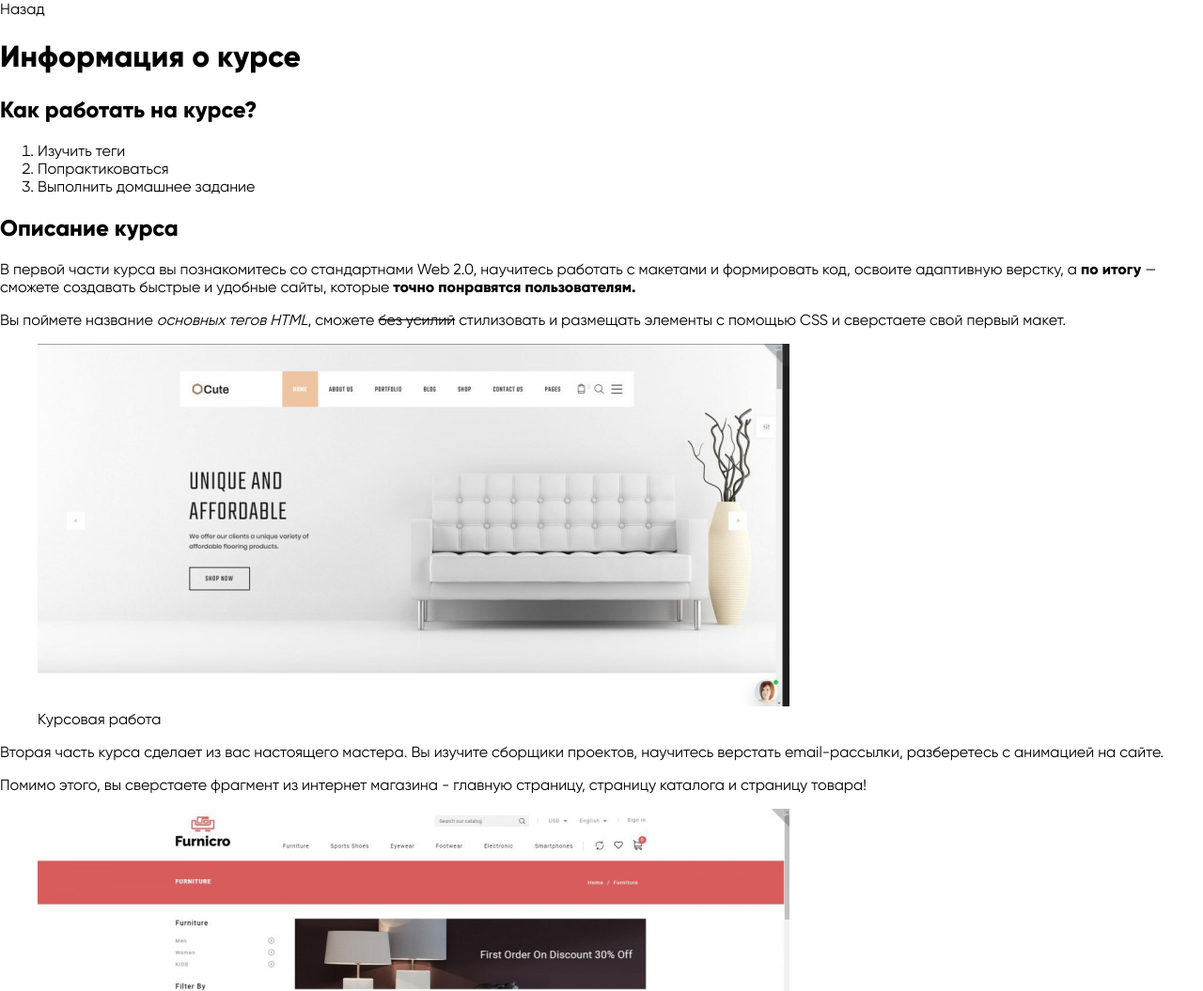
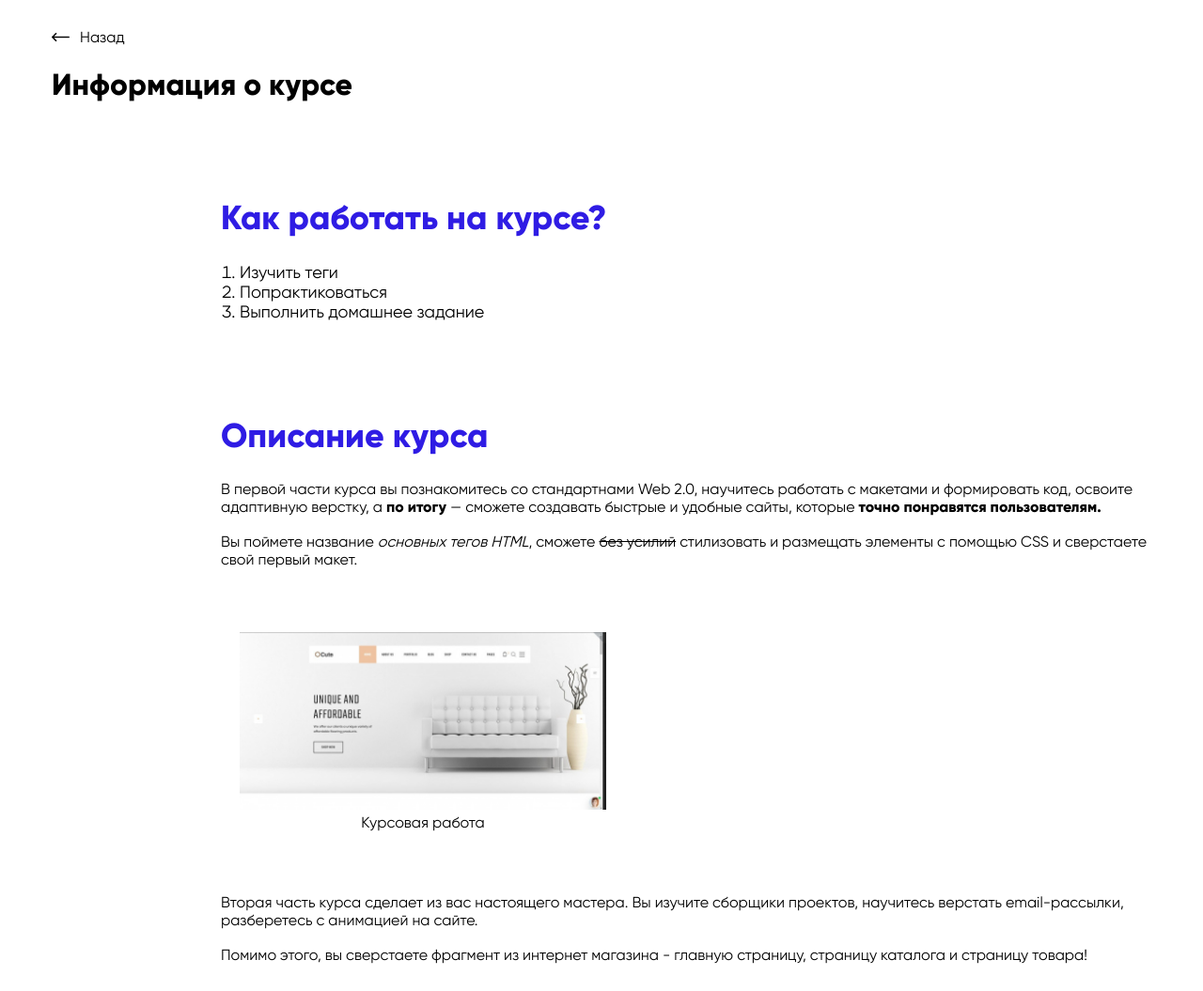
Before and after one commit to solochka/MySkillbox, a plain HTML site: page lesson3/task3/Program.html in a window 1280 px wide. Shown: the top 1055 px of the page at 94% size. Drawn offline with Linux system fonts and the light colour scheme.

Commit message:
add lesson3
add lesson3

```diff
--- a/lesson3/task3/Program.html
+++ b/lesson3/task3/Program.html
@@ -10,13 +10,14 @@
 </head>
 
 <body>
-  <a href="index.html">Назад</a>
+  <div class="container">
+    <a href="index.html" class="icon">Назад</a>
 
     <h1>Информация о курсе</h1>
 
     <div class="instruction_text">
-    <h2>Как работать на курсе?</h2>
-    <ol>
+      <h2 class="heading-h2">Как работать на курсе?</h2>
+      <ol class="list">
         <li><a href="#table">Изучить теги</a></li>
         <li>Попрактиковаться</li>
         <li>Выполнить домашнее задание</li>
@@ -24,36 +25,36 @@
     </div>
 
     <div class="course_description">
-    <h2>Описание курса</h2>
-    <p>
+      <h2 class="heading-h2">Описание курса</h2>
+      <p class="text">
         В первой части курса вы познакомитесь со стандартнами Web 2.0, научитесь работать с макетами и формировать код,
         освоите
         адаптивную верстку, а <strong>по итогу</strong> &mdash; сможете создавать быстрые и удобные сайты,
         которые <strong>точно понравятся пользователям.</strong>
       </p>
-    <p>Вы поймете название <em>основных тегов HTML</em>, сможете <s>без усилий</s> стилизовать и размещать элементы с
+      <p class="text">Вы поймете название <em>основных тегов HTML</em>, сможете <s>без усилий</s> стилизовать и размещать элементы с
         помощью CSS и сверстаете свой первый макет.</p>
-    <figure>
+      <figure class="image">
         <img src="img/site1.jpeg" alt="Курсовая работа">
         <figcaption>Курсовая работа</figcaption>
       </figure>
-    <p>
+      <p class="text">
         Вторая часть курса сделает из вас настоящего мастера. Вы изучите сборщики проектов, научитесь верстать
         email-рассылки, разберетесь с анимацией на сайте.
       </p>
-    <p>
+      <p class="text">
         Помимо этого, вы сверстаете фрагмент из интернет магазина - главную страницу, страницу каталога и страницу
         товара!
       </p>
-    <figure>
+      <figure class="image">
         <img src="img/site2.jpeg" alt="Дипломный проект">
         <figcaption>Дипломный проект</figcaption>
       </figure>
     </div>
 
     <div class="course_program">
-    <h2>Программа курса</h2>
-    <ul>
+      <h2 class="heading-h2">Программа курса</h2>
+      <ul class="list">
         <li>Основы вёрстки</li>
         <li>HTML</li>
         <li>Формы и медиаэлементы</li>
@@ -106,11 +107,12 @@
         </tbody>
         <tfoot>
           <tr>
-          <td colspan="4">Теперь вы знаете основые HTML-теги!</td>
+            <th colspan="4">Теперь вы знаете основые HTML-теги!</th>
           </tr>
         </tfoot>
       </table>
     </div>
+  </div>
  </body>
 
 </html>
--- a/lesson3/task3/css/style.css
+++ b/lesson3/task3/css/style.css
@@ -61,18 +61,73 @@ a {
   color: white;
   font-family: 'Graphik LCG', sans-serif;
   margin-bottom: 30px;
+  display: block;
 }
 
 .link-doc{
   padding: 20px;
   color: white;
   background-color: #2f1ce4;
-  border: solid 3px #2f1ce4 ;
+  border: solid 3px #2f1ce4;
 }
 
 .link-course{
   padding: 20px;
   color: white;
   background-color: transparent;
-  border: solid 3px white ;
+  border: solid 3px white;
 }
+
+.container{
+  width: 1170px;
+  margin: 0 auto;
+  padding: 30px 0px;
+}
+
+.heading-h2{
+  padding-left: 180px;
+  color: #2f1ce4;
+  font-size: 36px;
+  margin: 100px 0 25px 0;
+}
+
+.list{
+  padding-left: 200px;
+  font-size: 18px;
+}
+
+.text{
+padding-left: 180px;
+margin-bottom: 18px;
+}
+
+table, td, th {
+  border: 1px solid #000;
+}
+
+table {
+  margin-top: 100px;
+  border-collapse: collapse;
+}
+
+th,td {
+  padding: 5px;
+}
+
+.image{
+  padding-left: 200px;
+  text-align: center;
+  display: inline-block;
+  margin: 50px 0;
+}
+
+.icon{
+  background-image: url(../img/return.png);
+  padding-left: 30px;
+  background-size: contain;
+  background-repeat: no-repeat;
+}
+
+img {
+  max-width: 390px;
+}
```
Also changed, not shown: lesson3/task3/Index.html (+3 -3 lines), lesson3/task3/css/my_style.css (deleted, +0 -11 lines), 2 other files. Lines whose indentation alone changed are shown as unchanged.
